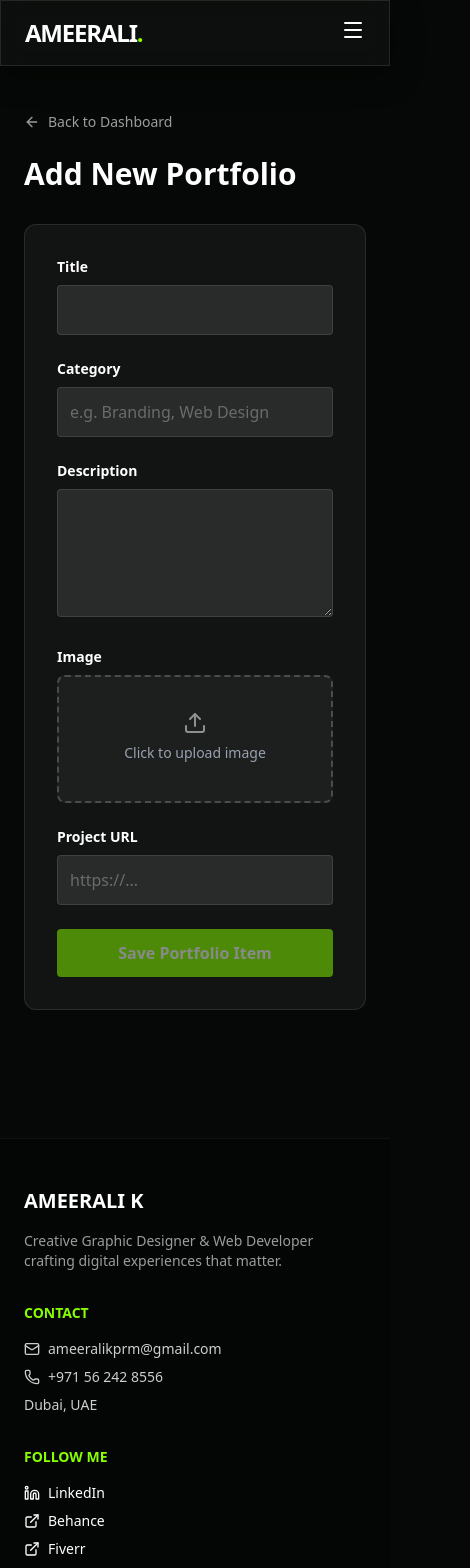
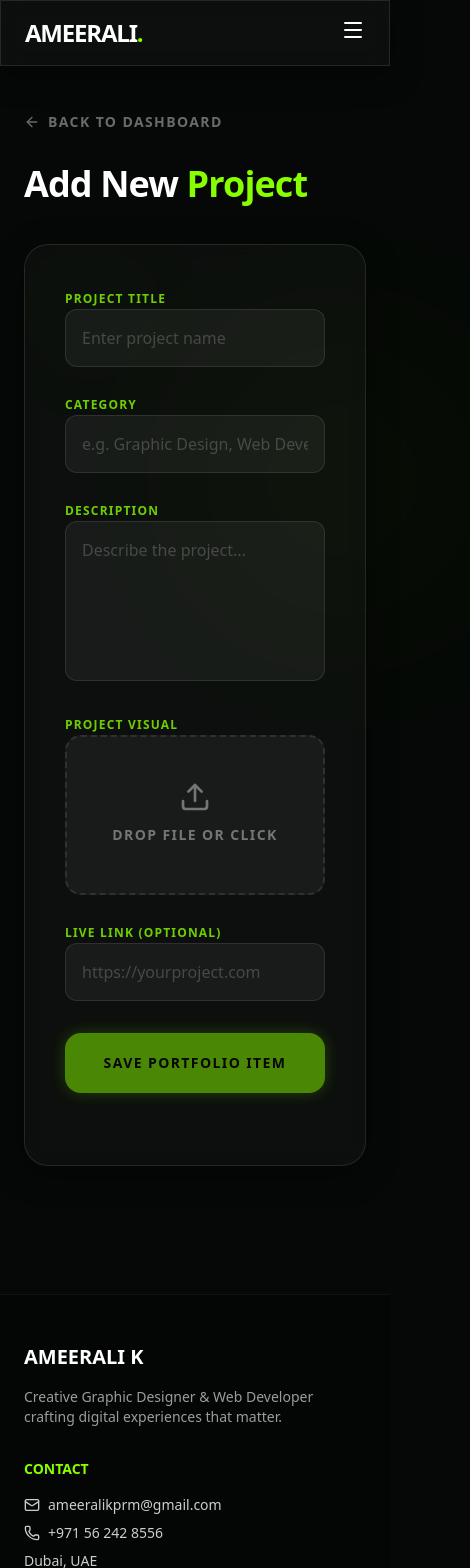
Before and after one commit to Ameerali-k/portfolio_website, a Next.js app: page /admin/portfolio/new in a window 390 px wide. Shown: the top 1568 px of the page, 470 px wide, since content can reach past the window. Built offline with nearby package versions, Linux system fonts and the light colour scheme.

Commit message:
Update admin dashboard and portfolio form: black text on neon green buttons, loading animations, and glassmorphism styling

```diff
--- a/app/admin/dashboard/page.tsx
+++ b/app/admin/dashboard/page.tsx
@@ -13,14 +13,16 @@ export default async function AdminDashboard() {
     });
 
     return (
-        <div className="container mx-auto px-4 sm:px-6 py-12">
-            <div className="flex flex-col sm:flex-row justify-between items-start sm:items-center gap-4 mb-8">
-                <div className="flex items-center gap-4">
-                    <h1 className="text-2xl sm:text-3xl font-bold">Admin Dashboard</h1>
+        <div className="container mx-auto px-4 sm:px-6 py-12 relative">
+            <div className="absolute top-0 right-0 w-64 h-64 bg-[var(--primary)] opacity-[0.03] blur-[100px] -z-10" />
+
+            <div className="flex flex-col sm:flex-row justify-between items-start sm:items-center gap-6 mb-12">
+                <div className="flex items-center gap-6">
+                    <h1 className="text-3xl sm:text-4xl font-black tracking-tight">Admin <span className="text-[var(--primary)]">Dashboard</span></h1>
                     <LogoutButton />
                 </div>
-                <Link href="/admin/portfolio/new" className="w-full sm:w-auto bg-[var(--primary)] px-4 py-2 rounded flex justify-center items-center gap-2 font-bold hover:bg-opacity-90 transition-all">
-                    <Plus size={18} /> Add New
+                <Link href="/admin/portfolio/new" className="w-full sm:w-auto bg-[var(--primary)] text-black px-8 py-3 rounded-xl flex justify-center items-center gap-2 font-black uppercase tracking-widest text-sm hover:scale-[1.02] transition-all neon-glow active:scale-95">
+                    <Plus size={20} /> Add New Project
                 </Link>
             </div>
 
--- a/components/PortfolioForm.tsx
+++ b/components/PortfolioForm.tsx
@@ -2,7 +2,7 @@
 
 import { useState } from "react";
 import { useRouter } from "next/navigation";
-import { ArrowLeft, Upload, X } from "lucide-react";
+import { ArrowLeft, Upload, X, Loader2 } from "lucide-react";
 import Link from "next/link";
 import Image from "next/image";
 
@@ -78,66 +78,71 @@ export default function PortfolioForm({ initialData, isEdit }: PortfolioFormProp
     };
 
     return (
-        <div className="container mx-auto px-6 py-12 max-w-2xl">
-            <Link href="/admin/dashboard" className="flex items-center gap-2 mb-6 text-sm opacity-60 hover:opacity-100">
+        <div className="container mx-auto px-6 py-12 max-w-2xl relative">
+            <div className="absolute top-1/4 -right-20 w-64 h-64 bg-[var(--primary)] opacity-[0.03] blur-[120px] -z-10" />
+
+            <Link href="/admin/dashboard" className="flex items-center gap-2 mb-8 text-sm font-bold uppercase tracking-widest opacity-40 hover:opacity-100 transition-opacity">
                 <ArrowLeft size={16} /> Back to Dashboard
             </Link>
 
-            <h1 className="text-3xl font-bold mb-8">{isEdit ? "Edit Portfolio" : "Add New Portfolio"}</h1>
+            <h1 className="text-4xl font-black mb-10 tracking-tight">{isEdit ? "Edit" : "Add New"} <span className="text-[var(--primary)]">Project</span></h1>
 
-            <form onSubmit={handleSubmit} className="space-y-6 bg-white/5 p-8 rounded-xl border border-white/10">
-                <div>
-                    <label className="block text-sm font-bold mb-2">Title</label>
+            <form onSubmit={handleSubmit} className="glass-card p-10 rounded-3xl space-y-8 relative overflow-hidden">
+                <div className="space-y-6">
+                    <div className="space-y-2">
+                        <label className="text-xs font-black uppercase tracking-widest text-[var(--primary)] opacity-80">Project Title</label>
                         <input
                             type="text"
-                        className="w-full bg-white/10 border border-white/10 rounded p-3 text-white placeholder-white/30 focus:border-[var(--primary)] outline-none transition-colors"
+                            placeholder="Enter project name"
+                            className="w-full bg-white/5 border border-white/10 rounded-xl p-4 text-white placeholder-white/20 focus:border-[var(--primary)] outline-none transition-all focus:bg-white/[0.08]"
                             value={formData.title}
                             onChange={e => setFormData({ ...formData, title: e.target.value })}
                             required
                         />
                     </div>
 
-                <div>
-                    <label className="block text-sm font-bold mb-2">Category</label>
+                    <div className="space-y-2">
+                        <label className="text-xs font-black uppercase tracking-widest text-[var(--primary)] opacity-80">Category</label>
                         <input
                             type="text"
-                        className="w-full bg-white/10 border border-white/10 rounded p-3 text-white placeholder-white/30 focus:border-[var(--primary)] outline-none transition-colors"
+                            className="w-full bg-white/5 border border-white/10 rounded-xl p-4 text-white placeholder-white/20 focus:border-[var(--primary)] outline-none transition-all focus:bg-white/[0.08]"
                             value={formData.category}
                             onChange={e => setFormData({ ...formData, category: e.target.value })}
-                        placeholder="e.g. Branding, Web Design"
+                            placeholder="e.g. Graphic Design, Web Development"
                         />
                     </div>
 
-                <div>
-                    <label className="block text-sm font-bold mb-2">Description</label>
+                    <div className="space-y-2">
+                        <label className="text-xs font-black uppercase tracking-widest text-[var(--primary)] opacity-80">Description</label>
                         <textarea
-                        className="w-full bg-white/10 border border-white/10 rounded p-3 text-white placeholder-white/30 h-32 focus:border-[var(--primary)] outline-none transition-colors"
+                            className="w-full bg-white/5 border border-white/10 rounded-xl p-4 text-white placeholder-white/20 h-40 focus:border-[var(--primary)] outline-none transition-all focus:bg-white/[0.08] resize-none"
+                            placeholder="Describe the project..."
                             value={formData.description}
                             onChange={e => setFormData({ ...formData, description: e.target.value })}
                             required
                         />
                     </div>
 
-                <div>
-                    <label className="block text-sm font-bold mb-2">Image</label>
+                    <div className="space-y-2">
+                        <label className="text-xs font-black uppercase tracking-widest text-[var(--primary)] opacity-80">Project Visual</label>
 
                         {formData.imageUrl ? (
-                        <div className="relative w-full h-64 bg-black/50 rounded overflow-hidden border border-white/10">
+                            <div className="relative w-full aspect-video bg-black/50 rounded-2xl overflow-hidden border border-white/10 neon-glow">
                                 <img src={formData.imageUrl} alt="Preview" className="w-full h-full object-cover" />
                                 <button
                                     type="button"
                                     onClick={() => setFormData({ ...formData, imageUrl: "" })}
-                                className="absolute top-2 right-2 bg-red-500 text-white p-1 rounded-full hover:bg-red-600"
+                                    className="absolute top-4 right-4 bg-red-500/80 backdrop-blur-md text-white p-2 rounded-full hover:bg-red-600 transition-colors"
                                 >
-                                <X size={16} />
+                                    <X size={20} />
                                 </button>
                             </div>
                         ) : (
                             <div className="w-full">
-                            <label className="flex flex-col items-center justify-center w-full h-32 border-2 border-dashed border-white/20 rounded-lg cursor-pointer bg-white/5 hover:bg-white/10 transition-colors">
+                                <label className="flex flex-col items-center justify-center w-full h-40 border-2 border-dashed border-white/10 rounded-2xl cursor-pointer bg-white/5 hover:bg-white/[0.08] hover:border-[var(--primary)]/30 transition-all">
                                     <div className="flex flex-col items-center justify-center pt-5 pb-6">
-                                    <Upload className="mb-2 opacity-50" />
-                                    <p className="text-sm text-gray-400">{uploading ? "Uploading..." : "Click to upload image"}</p>
+                                        <Upload className={`mb-3 ${uploading ? 'animate-bounce text-[var(--primary)]' : 'opacity-40'}`} size={32} />
+                                        <p className="text-sm font-bold tracking-widest uppercase opacity-40">{uploading ? "Uploading..." : "Drop file or Click"}</p>
                                     </div>
                                     <input
                                         type="file"
@@ -151,23 +156,33 @@ export default function PortfolioForm({ initialData, isEdit }: PortfolioFormProp
                         )}
                     </div>
 
-                <div>
-                    <label className="block text-sm font-bold mb-2">Project URL</label>
+                    <div className="space-y-2">
+                        <label className="text-xs font-black uppercase tracking-widest text-[var(--primary)] opacity-80">Live Link (Optional)</label>
                         <input
                             type="text"
-                        className="w-full bg-white/10 border border-white/10 rounded p-3 text-white placeholder-white/30 focus:border-[var(--primary)] outline-none transition-colors"
+                            className="w-full bg-white/5 border border-white/10 rounded-xl p-4 text-white placeholder-white/20 focus:border-[var(--primary)] outline-none transition-all focus:bg-white/[0.08]"
                             value={formData.projectUrl}
                             onChange={e => setFormData({ ...formData, projectUrl: e.target.value })}
-                        placeholder="https://..."
+                            placeholder="https://yourproject.com"
                         />
+                    </div>
                 </div>
 
                 <button
                     disabled={loading || uploading || !formData.imageUrl}
-                    className="w-full bg-[var(--primary)] text-white py-3 rounded font-bold hover:bg-opacity-90 disabled:opacity-50 transition-all cursor-pointer"
+                    className="w-full bg-[var(--primary)] text-black py-5 rounded-2xl font-black text-sm uppercase tracking-widest hover:scale-[1.02] active:scale-95 transition-all disabled:opacity-50 disabled:scale-100 flex items-center justify-center gap-3 neon-glow mt-4"
                 >
-                    {loading ? "Saving..." : "Save Portfolio Item"}
+                    {loading ? (
+                        <>
+                            <Loader2 size={18} className="animate-spin" />
+                            Saving Project...
+                        </>
+                    ) : (
+                        isEdit ? "Update Portfolio Item" : "Save Portfolio Item"
+                    )}
                 </button>
+
+                <div className="absolute top-0 left-0 w-32 h-32 bg-[var(--primary)] opacity-[0.02] blur-3xl -z-10" />
             </form>
         </div>
     );
```
Lines whose indentation alone changed are shown as unchanged.
